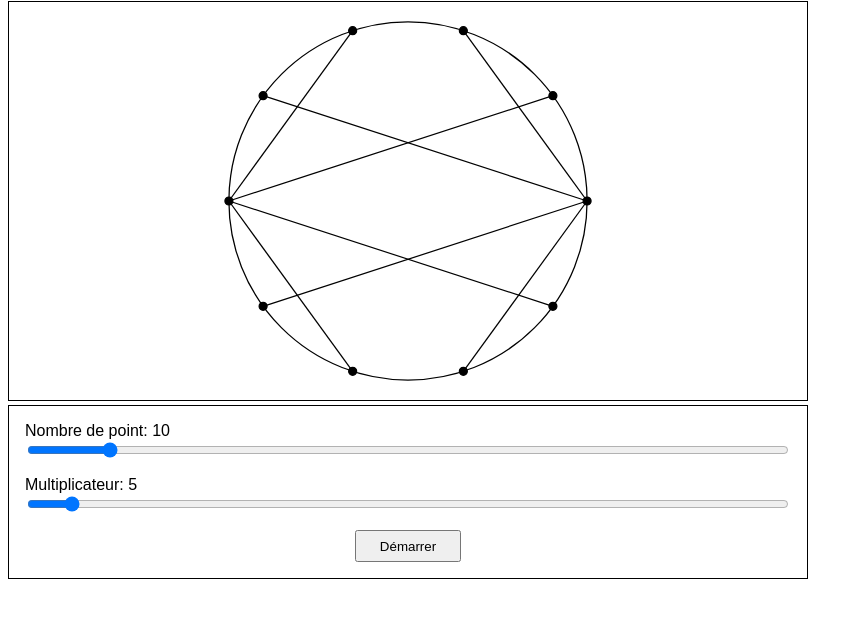
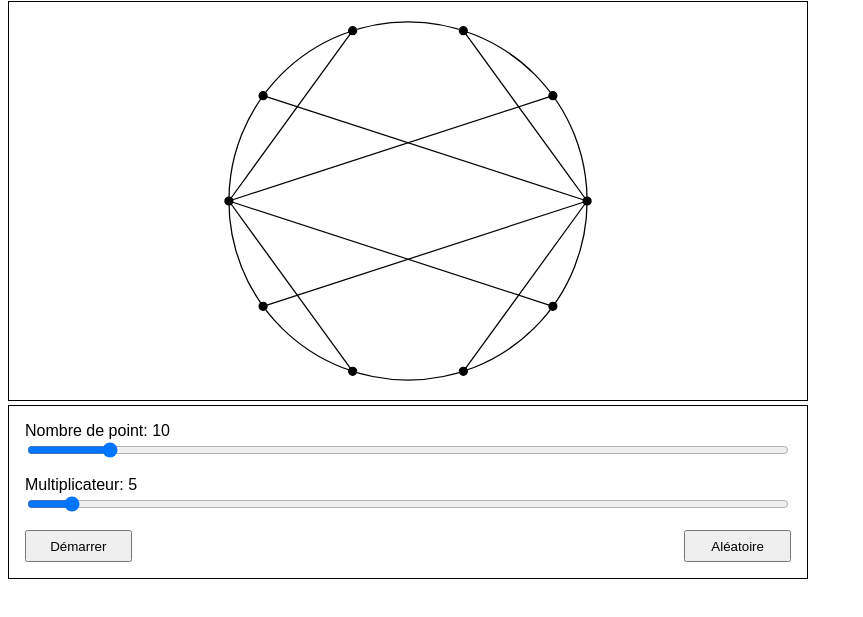
Before and after one commit to FlorianDeParis/Exercice-TS, a website built with Vite: page front/index.html in a window 1280 px wide. Shown: the part 79-696 px from the top of the page, without its empty margins (0-863 px from the left). Built offline with nearby package versions, Linux system fonts and the light colour scheme.

Commit message:
dev: random action button added

```diff
--- a/front/index.html
+++ b/front/index.html
@@ -30,7 +30,10 @@
         </span>
         <input type="range" min="0" max="100" step="0.01" />
       </label>
-      <button>Démarrer</button>
+      <div class="buttons">
+        <button class="play">Démarrer</button>
+        <button class="random">Aléatoire</button>
+      </div>
     </div>
   </body>
 </html>
--- a/front/src/Command.ts
+++ b/front/src/Command.ts
@@ -30,13 +30,18 @@ export class Command {
       });
     }
 
-    const buttonElt = $("div.command button");
+    const buttonElt = $("div.command button.play");
     buttonElt.addEventListener("click", () => {
       this.isPlaying = !this.isPlaying;
       this.render();
       if (this.isPlaying) {
         this.play();
       }
+    });
+
+    const buttonRandomElt = $("div.command button.random");
+    buttonRandomElt.addEventListener("click", () => {
+      console.log("click random");
     });
   }
   async play() {
@@ -69,7 +74,7 @@ export class Command {
       sliderElement.value = this.config[key] + "";
     }
 
-    const buttonElt = $("div.command button");
+    const buttonElt = $("div.command button.play");
     buttonElt.innerHTML = this.isPlaying ? "Arrêter" : "Démarrer";
   }
 }
--- a/front/src/style.scss
+++ b/front/src/style.scss
@@ -46,10 +46,14 @@ div.command {
     flex-flow: column;
   }
 
-  button {
-    align-self: center;
-    padding: 0.5em 1em;
-    cursor: pointer;
-    width: 8em;
+  div.buttons {
+    display: flex;
+    justify-content: space-between;
+    button {
+      align-self: center;
+      padding: 0.5em 1em;
+      cursor: pointer;
+      width: 8em;
+    }
   }
 }
```
